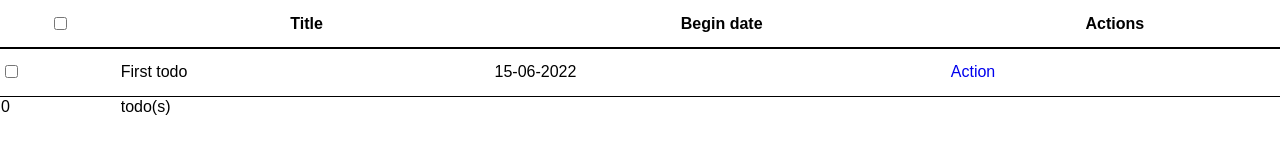
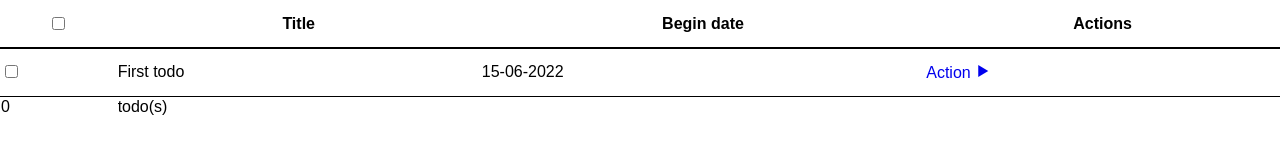
Before and after one commit to dacodemaniak/simple-native-todo, a website with bundled scripts: page index.html in a window 1280 px wide. Built offline with nearby package versions, Linux system fonts and the light colour scheme; a web font is replaced by a local one.

Commit message:
Link to icon styles

```diff
--- a/index.html
+++ b/index.html
@@ -8,6 +8,7 @@
 
         <!-- Sets styles -->
         <link href="./src/assets/css/custom.css" rel="stylesheet">
+        <link href="./src/assets/css/style.css" rel="stylesheet">
 
         <!-- Load JS scripts -->
         <script src="./src/assets/js/main.js" type="module"></script>
@@ -47,7 +48,7 @@
                     </td>
                     <td>
                         <div class="button-group">
-                            <a href="#" class="btn btn-success menu-trigger" title="Actions">Action</a>
+                            <a href="#" class="btn btn-success menu-trigger" title="Actions" data-expanded="false">Action <span class="icon-play3"></span></a>
                             <ul class="action-button" data-expanded="false"><!-- Unordered list -->
                                 <li><!-- List item-->
                                     <a href="#" title="Update" class="list-item">Update</a>
```
